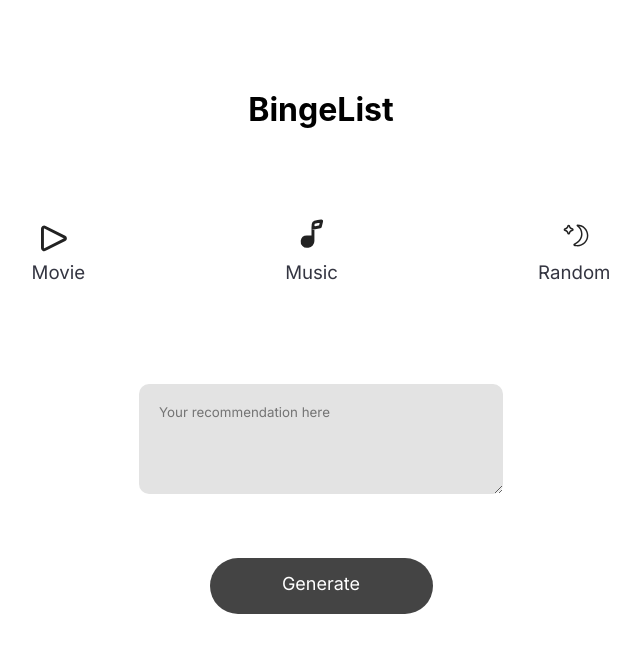
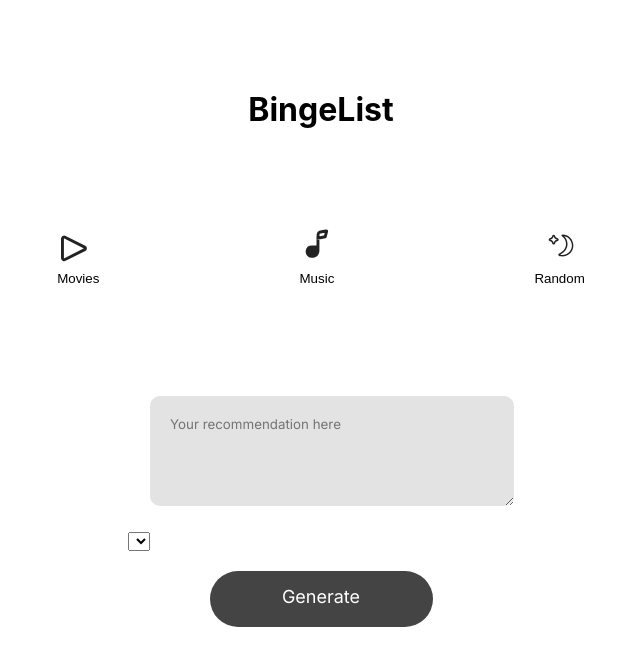
Before and after one commit to BeanyBeans/Hacklytics, a React (Create React App) app in the folder hacklytics/: page / in a window 1280 px wide. Shown: the top 666 px of the page, without its empty margins (319-959 px from the left). Built offline with nearby package versions, Linux system fonts and the light colour scheme.

Commit message:
pushed dropdown changes

```diff
--- a/hacklytics/src/pages/BingeList.js
+++ b/hacklytics/src/pages/BingeList.js
@@ -3,13 +3,41 @@ import DropList from './DropList.js';
 import Generate from './Generate.js';
 import React from 'react';
 import './BingeList.css';
-import { useState } from 'react';
+import { useState, useEffect } from 'react';
 
 export default function BingeList() {
     const [selectedOption, setSelectedOption] = useState(null);
     const [genre, setGenre] = useState('Genre');
     const [mood, setMood] = useState('Mood');
     const [recommendation, setRecommendation] = useState('Your recommendation here');
+    const [genresList, setGenresList] = useState([]);
+
+    useEffect(() => {
+        // Logic to update genresList when selectedOption changes
+        if (selectedOption === 'movies') {
+            const genres = [
+                "Action", "Adult", "Adventure", "Animation", "Biography", "Comedy", "Crime",
+                "Documentary", "Drama", "Family", "Fantasy", "Film-Noir", "Game-Show",
+                "History", "Horror", "Music", "Musical", "Mystery", "News", "Reality-TV",
+                "Romance", "Sci-Fi", "Short", "Sport", "Talk-Show", "Thriller", "War", "Western"
+            ];
+            setGenresList(genres);
+            setGenre(genres[0]); // Set the initial genre to the first one in the list
+        } else if (selectedOption === 'music') {
+            const genres = [
+                "Classical", "Rock", "Stuff"
+            ];
+            setGenresList(genres);
+            setGenre(genres[0]); // Set the initial genre to the first one in the list
+        } else if (selectedOption === 'random') {
+            const genres = [
+                "RickRoll"
+            ];
+            setGenresList(genres);
+            setGenre(genres[0]); // Set the initial genre to the first one in the list
+        }
+        console.log(genresList);
+    }, [selectedOption]);
 
     const handleOptionSelect = (option) => {
         setSelectedOption(option);
@@ -22,14 +50,18 @@ export default function BingeList() {
         // Logic to generate recommendation based on selectedOption, genre, and mood
         // For now, let's just update the recommendation with a dummy text
         setRecommendation('Dummy recommendation');
-      };
+    };
 
     return (
         <div>
             <h1 className="header">BingeList</h1>
-            <CategoryList />
+            <CategoryList handleOptionSelect={handleOptionSelect}/>
+            <select value={genre} onChange={(e) => setGenre(e.target.value)}>
+                {genresList.map((item) => (
+                    <option value={item}>{item}</option>
+                ))}
+            </select>
             {/* <DropList /> */}
-            {/* <Generate />    */}
             <textarea className="recommendation-textbox" value={recommendation} readOnly />
             <button className="generate-button" onClick={handleGenerateRecommendation}>Generate</button>
         </div>
--- a/hacklytics/src/pages/CategoryList.css
+++ b/hacklytics/src/pages/CategoryList.css
@@ -1,7 +1,7 @@
 @import url('https://fonts.googleapis.com/css2?family=Inter:wght@100..900&display=swap');
 
 
-.category-container {
+.container {
     display: flex;
     /* align-items: ; */
     flex-direction: row;
@@ -17,3 +17,37 @@
     font: Inter;
     font-weight: 700;
 }
+
+.button {
+    display: flex;
+    flex-direction: column;
+    justify-content: center;
+    align-items: center;
+    text-align: center;
+    margin-left: 90px;
+    margin-right: 90px;
+    padding: 10px;
+    background-color: white;
+    border: none;
+    border-radius: 5px;
+}
+
+.button:hover {
+    background-color: #f0f0f0; /* Change background color on hover */
+    border-radius: 5px
+}
+
+.image {
+    width: 35px; /* Adjust width as needed */
+    height: 50px; /* Maintain aspect ratio */
+    margin-bottom: 2px; /* Add space between image and text */
+    display: block;
+}
+
+.name {
+    text-align: center;
+    font-family: Inter; /* Set font to Inter */
+    font-size: 14pt; /* Set font size to 18pt */
+    font-weight: normal; /* Set font weight to regular */
+    color: #343541; /* Set font color to #343541 */
+}
--- a/hacklytics/src/pages/CategoryList.js
+++ b/hacklytics/src/pages/CategoryList.js
@@ -1,24 +1,23 @@
 import Movie from '../components/Movie';
 import Random from '../components/Random';
 import Music from '../components/Music';
+import { ReactComponent as MoviePic } from '../images/movie.svg'; // Importing SVG image
+import { ReactComponent as MusicPic } from '../images/music.svg'; // Importing SVG image
+import { ReactComponent as RandomPic } from '../images/random.svg'; // Importing SVG image
+
 import "./CategoryList.css"
 import React from 'react';
 
-export default function CategoryList() {
+export default function CategoryList({ handleOptionSelect }) {
+    const handleClick = (option) => {
+        handleOptionSelect(option);
+    };
+
     return (
-        <div className="category-container">
-            <Movie />
-            <Music />
-            <Random />
+        <div className="container">
+            <button className="button" onClick={() => handleClick('movies')}><MoviePic className="image" />Movies</button>
+            <button className="button" onClick={() => handleClick('music')}><MusicPic className="image" />Music</button>
+            <button className="button" onClick={() => handleClick('random')}><RandomPic className="image" />Random</button>
         </div>
-        // <div className = 'parent'>
-        //         <Movie />
-        //     <div className ='child2'>
-        //         <Random />
-        //     </div>
-        //     <div className='child3'>
-        //         <Music />
-        //     </div>
-        // </div>
       );
 }
```
